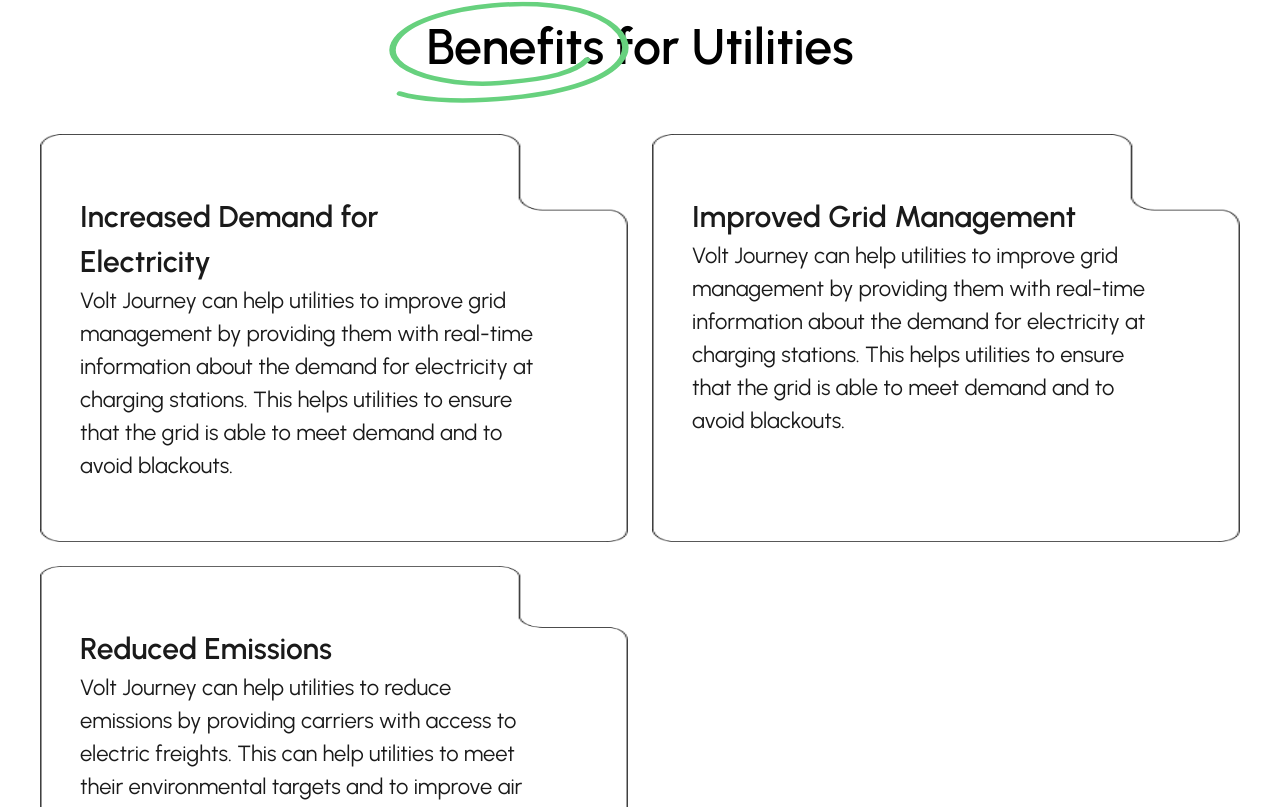
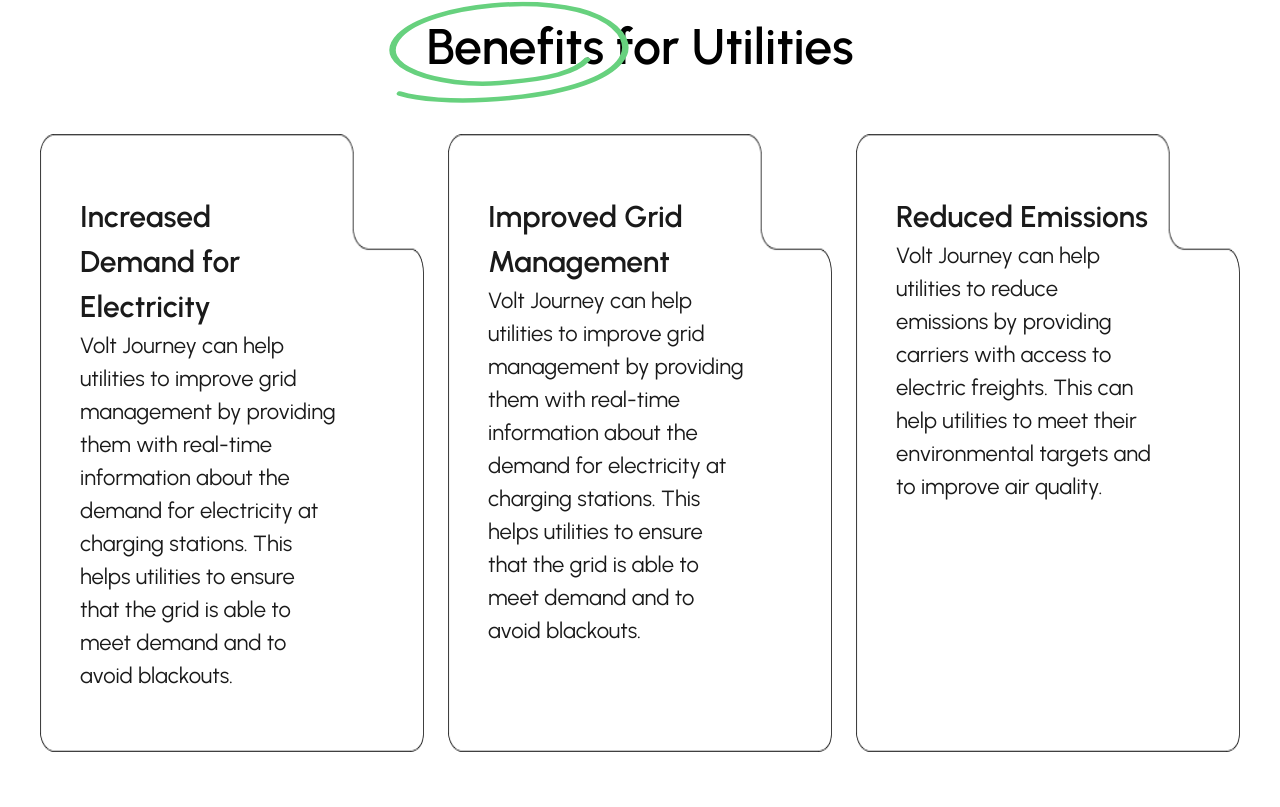
Before and after one commit to rtksng/uiuxden, a React (Vite) app: page /uiuxdenred/voltjourney in a window 1280 px wide. Shown: the part 4853-5660 px from the top of the page. Built offline with nearby package versions, Linux system fonts and the light colour scheme.

Commit message:
correct-cols

```diff
--- a/src/pages/Voltjourney.tsx
+++ b/src/pages/Voltjourney.tsx
@@ -286,7 +286,7 @@
             for Utilities
           </h3>
           <div className="grid grid-cols-12 gap-6 mt-[50px] 2xl:mt-[78px]">
-            <div className="col-span-12 sm:col-span-6">
+            <div className="col-span-12 sm:col-span-6 lg:col-span-4">
               <div className="benefit-utilities-card p-8 sm:py-[60px] sm:ps-[40px] sm:pe-[85px] h-full">
                 <h5 className="text-[30px] font-semibold text-primary-dark2 mr-8">
                   Increased Demand for Electricity
@@ -300,7 +300,7 @@
                 </p>
               </div>
             </div>
-            <div className="col-span-12 sm:col-span-6 ">
+            <div className="col-span-12 sm:col-span-6 lg:col-span-4 ">
               <div className="benefit-utilities-card p-8 sm:py-[60px] sm:ps-[40px] sm:pe-[85px] h-full">
                 <h5 className="text-[30px] font-semibold text-primary-dark2">
                   Improved Grid Management
@@ -314,7 +314,7 @@
                 </p>
               </div>
             </div>
-            <div className="col-span-12 sm:col-span-6 ">
+            <div className="col-span-12 sm:col-span-6 lg:col-span-4 ">
               <div className="benefit-utilities-card p-8 sm:py-[60px] sm:ps-[40px] sm:pe-[85px] h-full">
                 <h5 className="text-[30px] font-semibold text-primary-dark2">
                   Reduced Emissions
```
